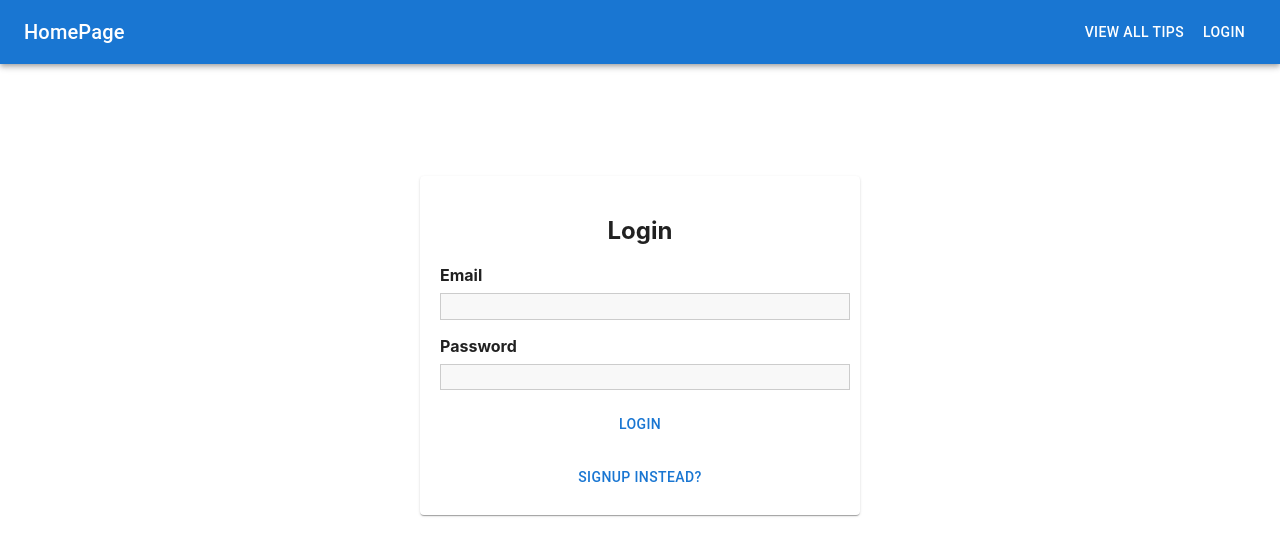
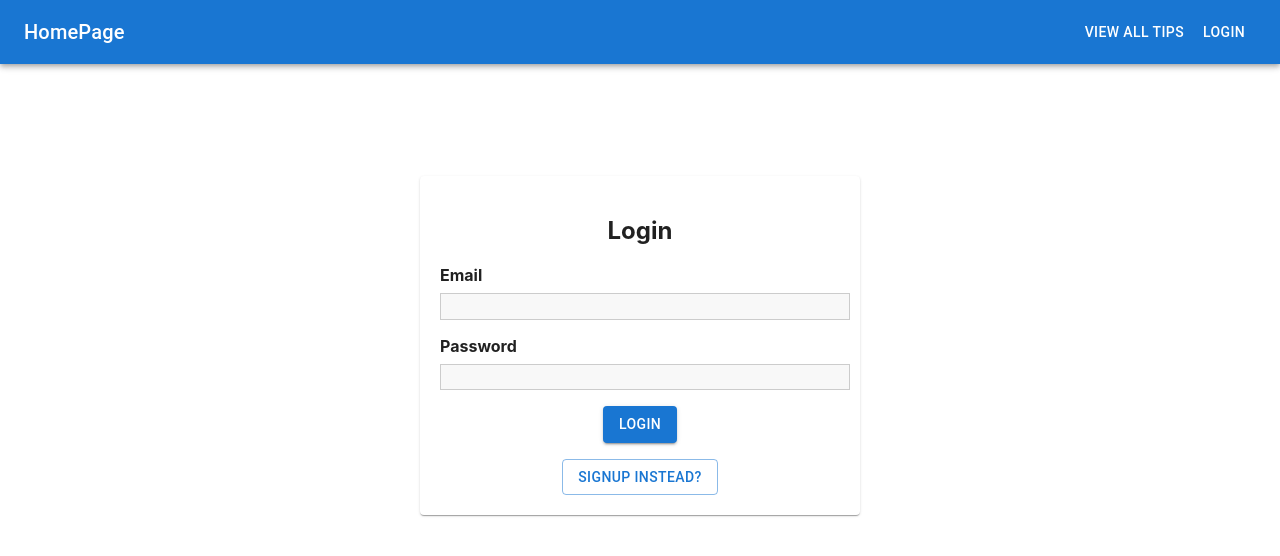
Before and after one commit to ijasilari/Tip-of-the-day-app, a React (Create React App) app in the folder client/: page /auth in a window 1280 px wide. Shown: the top 556 px of the page. Built offline with nearby package versions, Linux system fonts and the light colour scheme.

Commit message:
Login/signup buttons modified

```diff
--- a/client/src/pages/Authenticate.css
+++ b/client/src/pages/Authenticate.css
@@ -1,8 +1,5 @@
 
-.authentication__header {
-    color: white;
-    text-align: center;
-  }
+
   .authentication {
     width: 90%;
     max-width: 25rem;
--- a/client/src/pages/Authenticate.js
+++ b/client/src/pages/Authenticate.js
@@ -147,7 +147,7 @@ const Authenticate = (props) => {
     <Card style={{ padding: "20px" }} className="authentication" data-testid="authPage">
       <h2>{isLoginMode ? "Login" : "Sign Up"}</h2>
       <form onSubmit={onSubmitHandler}>
-               {" "}
+        {" "}
         {!isLoginMode && (
           <Input id="name" ref={nameRef} type="text" label="Name" />
         )}
@@ -158,12 +158,12 @@ const Authenticate = (props) => {
           type="password"
           label="Password"
         />
-        <Button type="submit">
-                    {isLoginMode ? "LOGIN" : "SIGNUP"}
+        <Button variant="contained" type="submit">
+         {isLoginMode ? "LOGIN" : "SIGNUP"}
         </Button>
       </form>
-      <Button onClick={switchModeHanlder}>
-                {isLoginMode ? "SignUp" : "Login"} instead?
+      <Button variant="outlined" onClick={switchModeHanlder}>
+       {isLoginMode ? "SignUp" : "Login"} instead?
       </Button>
       {inputError ? (
         <div style={{ color: "red" }}>{inputError.name}</div>
```
